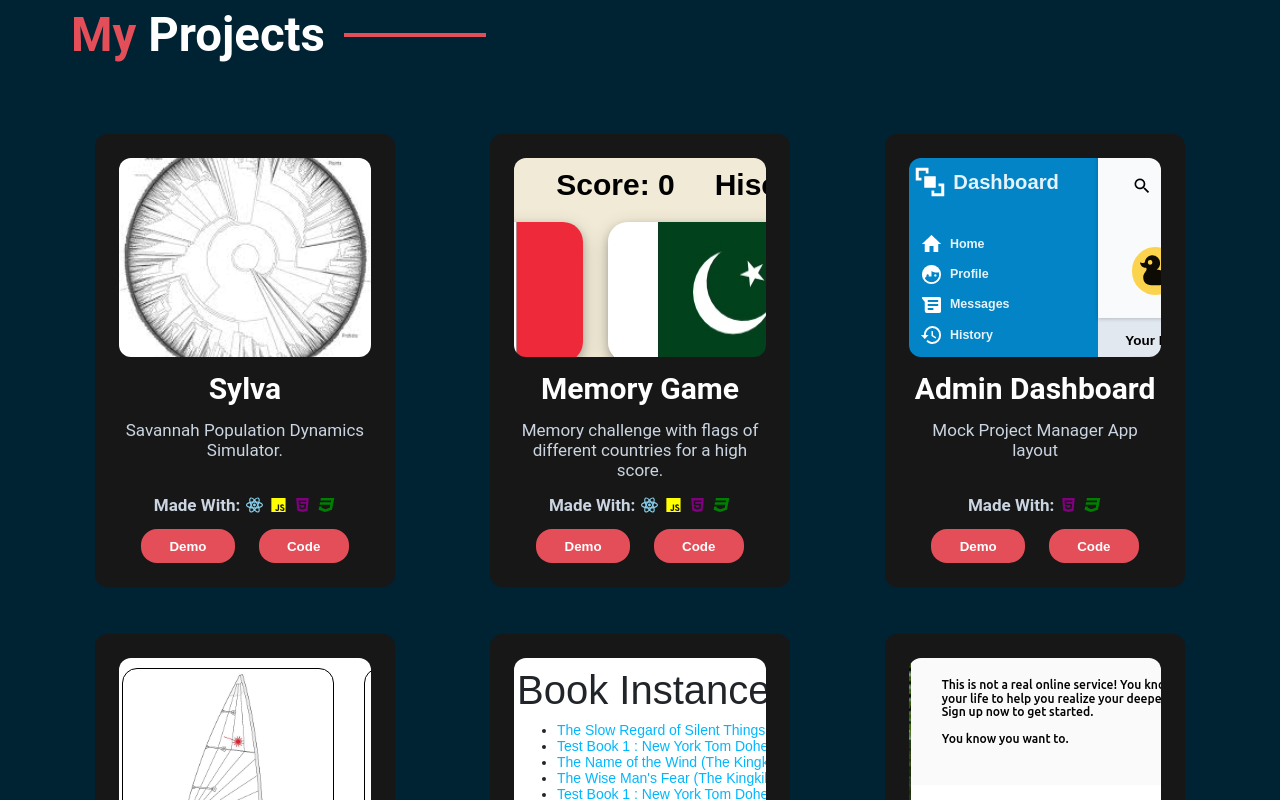
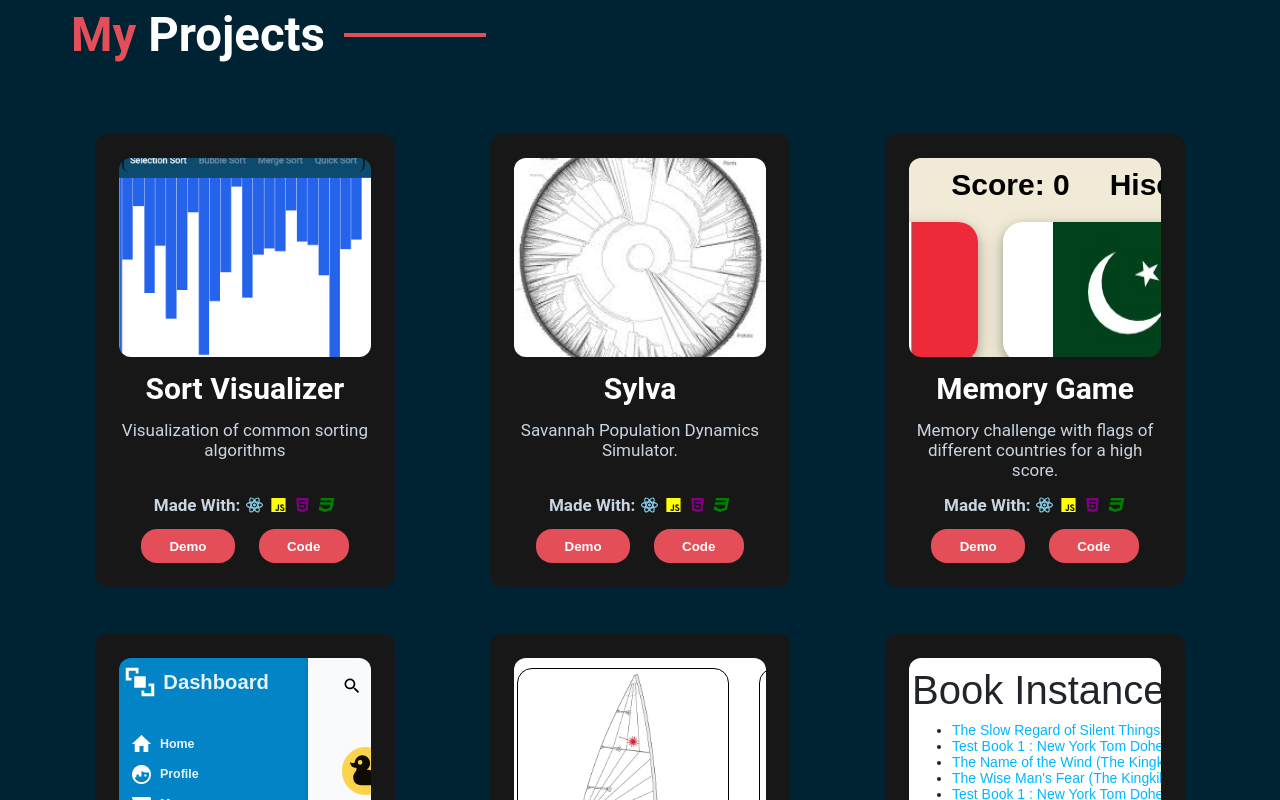
Before and after one commit to rhodesrt/portfolio, a React (Create React App) app: page / in a window 1280 px wide. Shown: the part 2320-3120 px from the top of the page. Built offline with nearby package versions, Linux system fonts and the light colour scheme.

Commit message:
added sort visualizer to projects page

```diff
--- a/src/components/Projects.js
+++ b/src/components/Projects.js
@@ -17,10 +17,14 @@ const Projects = () => {
       </h1>
       <div className="project-cards-grid">
         <Project
+          title="Sort Visualizer"
+          description="Visualization of common sorting algorithms"
+          id="sortVisualizer"
+        />
+        <Project
           title="Sylva"
           description="Savannah Population Dynamics Simulator."
           id="sylva"
-          className="current-project"
         />
         <Project
           title="Memory Game"
@@ -42,11 +46,6 @@ const Projects = () => {
           description="Online book catalog with connection to database and Express backend."
           id="localLibrary"
         />
-        <Project
-          title="Sign Up Sheet"
-          description="An example of a website signup form."
-          id="signupSheet"
-        />
       </div>
     </div>
   );
@@ -57,54 +56,65 @@ export default Projects;
 const Project = (props) => {
   const handleLinkClick = (e) => {
     if (props.title === "Shopping Cart") {
-      if (e.target.textContent === "Demo") {
-        window.open("https://rhodesrt.github.io/shopping-cart");
-      } else if (e.target.textContent === "Code") {
+      if (e.target.textContent === "Code") {
         window.open(
           "https://github.com/rhodesrt/shopping-cart/tree/sourceCode/src"
         );
+      } else {
+        window.open("https://rhodesrt.github.io/shopping-cart");
       }
     } else if (props.title === "Memory Game") {
-      if (e.target.textContent === "Demo") {
+      if (e.target.textContent === "Code") {
+        window.open("https://github.com/rhodesrt/memory-game");
+      } else {
         window.open("https://rhodesrt.github.io/memory-game/");
-      } else if (e.target.textContent === "Code") {
-        window.open("https://github.com/rhodesrt/memory-game");
       }
     } else if (props.title === "Admin Dashboard") {
-      if (e.target.textContent === "Demo") {
+      if (e.target.textContent === "Code") {
+        window.open("https://github.com/rhodesrt/admin_dashboard");
+      } else {
         window.open("https://rhodesrt.github.io/admin_dashboard/");
-      } else if (e.target.textContent === "Code") {
-        window.open("https://github.com/rhodesrt/admin_dashboard");
-      }
-    } else if (props.title === "Sign Up Sheet") {
-      if (e.target.textContent === "Demo") {
-        window.open("https://rhodesrt.github.io/signUpSheet/");
-      } else if (e.target.textContent === "Code") {
-        window.open("https://github.com/rhodesrt/signUpSheet");
       }
     } else if (props.title === "Local Library") {
-      if (e.target.textContent === "Demo") {
+      if (e.target.textContent === "Code") {
+        window.open("https://github.com/rhodesrt/localLibrary");
+      } else {
         window.open("https://obscure-thicket-03412.herokuapp.com/catalog");
-      } else if (e.target.textContent === "Code") {
-        window.open("https://github.com/rhodesrt/localLibrary");
       }
     } else if (props.title === "Sylva") {
       if (e.target.textContent === "Code") {
         window.open("https://github.com/rhodesrt/sylva");
-      } else if (e.target.textContent === "Demo") {
+      } else {
         window.open("https://rhodesrt.github.io/sylva");
+      }
+    } else if (props.title === "Sort Visualizer") {
+      if (e.target.textContent === "Code") {
+        window.open("https://github.com/rhodesrt/sort-visualization");
+      } else {
+        window.open("https://rhodesrt.github.io/sort-visualization");
       }
     }
   };
 
   return (
     <div className="project-card">
-      <div id={props.id}></div>
+      <div
+        className="project-picture"
+        onClick={handleLinkClick}
+        id={props.id}
+      ></div>
       <h1>{props.title}</h1>
       <p>{props.description}</p>
       <div className="madeWith">
         <p>Made With: </p>
-        {props.title === "Shopping Cart" ? (
+        {props.title === "Sort Visualizer" ? (
+          <>
+            <Icon path={mdiReact} />
+            <Icon path={mdiLanguageJavascript} style={{ color: "yellow" }} />
+            <Icon path={mdiLanguageHtml5} style={{ color: "purple" }} />
+            <Icon path={mdiLanguageCss3} style={{ color: "green" }} />
+          </>
+        ) : props.title === "Shopping Cart" ? (
           <>
             <Icon path={mdiReact} />
             <Icon path={mdiLanguageJavascript} style={{ color: "yellow" }} />
@@ -119,11 +129,6 @@ const Project = (props) => {
             <Icon path={mdiLanguageCss3} style={{ color: "green" }} />
           </>
         ) : props.title === "Admin Dashboard" ? (
-          <>
-            <Icon path={mdiLanguageHtml5} style={{ color: "purple" }} />
-            <Icon path={mdiLanguageCss3} style={{ color: "green" }} />
-          </>
-        ) : props.title === "Sign Up Sheet" ? (
           <>
             <Icon path={mdiLanguageHtml5} style={{ color: "purple" }} />
             <Icon path={mdiLanguageCss3} style={{ color: "green" }} />
--- a/src/components/componentStyles.css
+++ b/src/components/componentStyles.css
@@ -451,6 +451,16 @@ a:visited {
   max-width: 300px;
   background-color: var(--neutralDark);
 }
+.project-picture:hover {
+  cursor: pointer;
+}
+.project-card #sortVisualizer {
+  background: url("../images/sortVisualizer.png") center;
+  background-size: cover;
+  border-radius: 12px;
+  height: 200px;
+  width: 100%;
+}
 .project-card #sylva {
   background: url("../images/sylvaBackground.jpg") center;
   background-size: cover;
```
Also changed, not shown: src/images/sortVisualizer.png (added).
